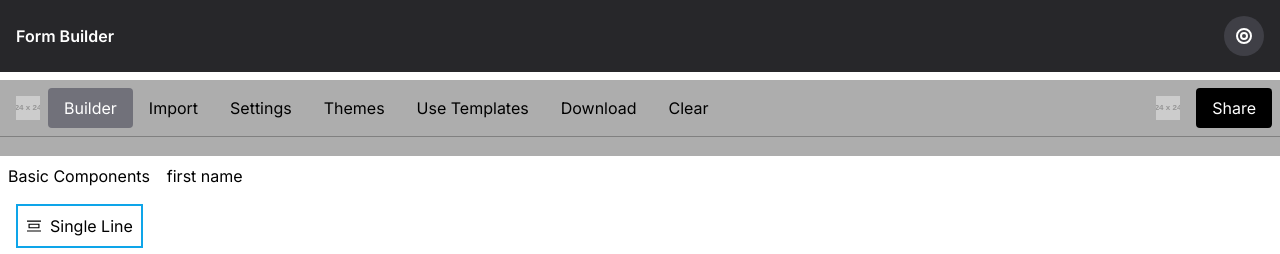
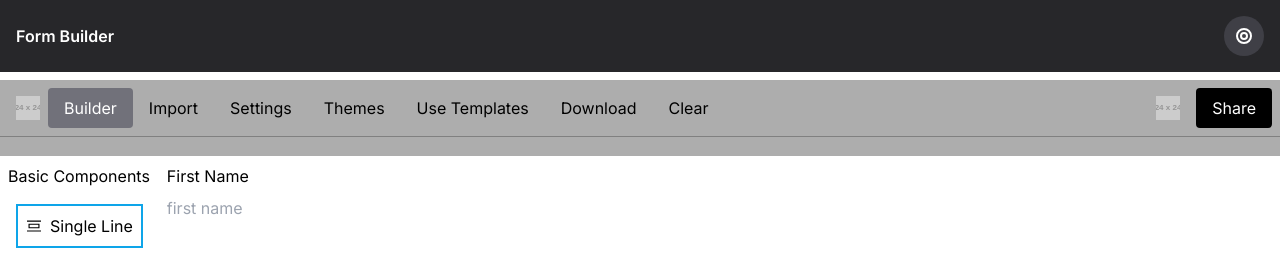
Before and after one commit to ranavijaysingh/Generic-form-builder, a Next.js app: page /build in a window 1280 px wide. Shown: the top 254 px of the page. Built offline with nearby package versions, Linux system fonts and the light colour scheme.

Commit message:
feat: componenent mapping

```diff
--- a/src/components/common/fieldLabel.tsx
+++ b/src/components/common/fieldLabel.tsx
@@ -4,16 +4,13 @@ import { useContext } from "react";
 import { FaWineGlassEmpty } from "react-icons/fa6";
 
 export default function FieldLabel(props: IFieldLabel) {
-  const { id, type, name, icon } = props;
+  const { type, name, icon } = props;
   const { dispatch } = useContext(FieldContext);
 
   const handleAddForm = () => {
     const field = {
       type: type,
       name: name,
-      required: false,
-      value: "",
-      placeholder: "",
     };
     dispatch({ type: "ADD_FIELD", payload: field });
   };
--- /dev/null
+++ b/src/components/fields/index.ts
@@ -0,0 +1 @@
+export * from "./text";
--- a/src/containers/formCanvas.tsx
+++ b/src/containers/formCanvas.tsx
@@ -1,14 +1,25 @@
-import Text from "@/components/fields/text";
+import React from "react";
 import FieldContext from "@/context/fieldsContext";
+import FieldMapper from "@/utils/fieldMapper";
 import { useContext } from "react";
 
 export default function FormCanvas() {
   const { state } = useContext(FieldContext);
   const fields = state.fields;
+  console.log("fields", fields);
 
   return (
     <div className="flex flex-col p-2 gap-2">
-      <div>{fields.map((field) => field.name)}</div>
+      <div>
+        {fields.map((field, index) => {
+          const componentConfig = FieldMapper.getComponentConfig(field.type);
+          const { component: Component, getProps } = componentConfig;
+
+          const props = getProps(field);
+
+          return <div key={index}>{React.createElement(Component, props)}</div>;
+        })}
+      </div>
     </div>
   );
 }
--- a/src/context/fieldsContext.tsx
+++ b/src/context/fieldsContext.tsx
@@ -26,6 +26,7 @@ const initialState: FieldState = {
       required: false,
       placeholder: "first name",
       value: "",
+      label: "First Name",
     },
   ],
 };
@@ -38,13 +39,17 @@ const FieldContext = createContext<FieldContextProps>({
 const fieldReducer = (state: FieldState, action: FieldAction): FieldState => {
   switch (action.type) {
     case "ADD_FIELD":
-      return { ...state, fields: [...state.fields, action.payload] };
+      const newId = state.fields.length + 1;
+      return {
+        ...state,
+        fields: [...state.fields, { id: newId, ...action.payload }],
+      };
     case "UPDATE_FIELD":
       return {
-            ...state,
-            fields: state.fields.map((field) =>
-            field.id === action.payload.id ? action.payload : field
-            ),
+        ...state,
+        fields: state.fields.map((field) =>
+          field.id === action.payload.id ? action.payload : field
+        ),
       };
     default:
       return state;
@@ -53,6 +58,7 @@ const fieldReducer = (state: FieldState, action: FieldAction): FieldState => {
 
 export const FieldProvider = ({ children }: { children: ReactNode }) => {
   const [state, dispatch] = useReducer(fieldReducer, initialState);
+  console.log(state);
 
   return (
     <FieldContext.Provider value={{ state, dispatch }}>
--- a/src/layouts/builder.tsx
+++ b/src/layouts/builder.tsx
@@ -1,5 +1,5 @@
 import BuilderToolbar from "@/containers/builderToolbar";
-import FieldsList from "@/containers/FieldsList";
+import FieldsList from "@/containers/fieldsList";
 import FormCanvas from "@/containers/formCanvas";
 
 export default function Builder() {
--- /dev/null
+++ b/src/utils/fieldMapper.ts
@@ -0,0 +1,37 @@
+import React from "react";
+import Text from "@/components/fields/text";
+import { IField } from "@/types/fieldTypes";
+
+interface IComponentConfig {
+  component: React.ElementType;
+  getProps: (field: IField) => Record<string, any>;
+}
+
+export default class FieldMapper {
+  static getComponentConfig(type: string): IComponentConfig {
+    switch (type) {
+      case "text":
+        return {
+          component: Text,
+          getProps: (field: IField) => ({
+            placeholder: field.placeholder,
+            value: field.value,
+            name: field.name,
+            required: field.required,
+            label: field.label,
+          }),
+        };
+      default:
+        return {
+          component: Text,
+          getProps: (field: IField) => ({
+            placeholder: field.placeholder,
+            value: field.value,
+            name: field.name,
+            required: field.required,
+            label: field.label,
+          }),
+        };
+    }
+  }
+}
--- /dev/null
+++ b/src/utils/utils.ts
@@ -0,0 +1,5 @@
+export default class Utils {
+  static isBrowser() {
+    return typeof window !== undefined;
+  }
+}
```
Also changed, not shown: src/types/fieldTypes/index.ts (+5 -4 lines).
